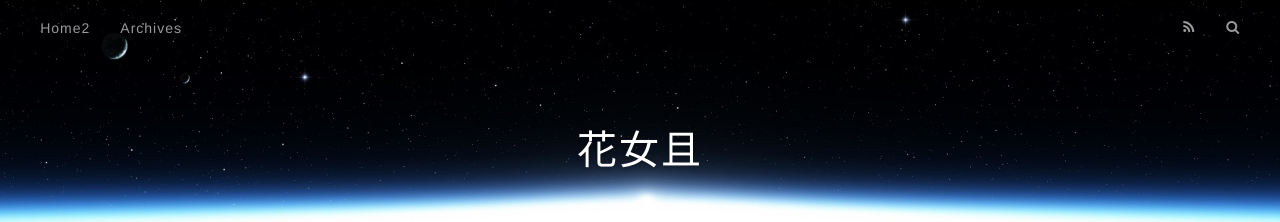
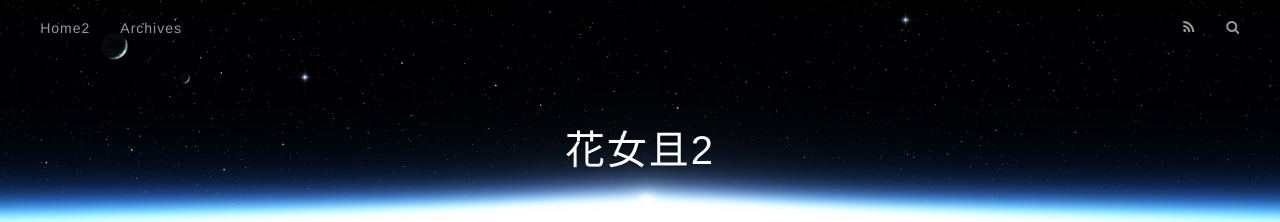
Before and after one commit to yy532598451/yy532598451.github.io, a plain HTML site: page index.html in a window 1280 px wide. Shown: the top 222 px of the page. Drawn offline with nearby package versions, Linux system fonts and the light colour scheme.

Commit message:
Site updated: 2017-05-25 15:06:52

```diff
--- a/index.html
+++ b/index.html
@@ -33,7 +33,7 @@
   <div id="header-outer" class="outer">
     <div id="header-title" class="inner">
       <h1 id="logo-wrap">
-        <a href="/" id="logo">花女且</a>
+        <a href="/" id="logo">花女且2</a>
       </h1>
 
     </div>
```
